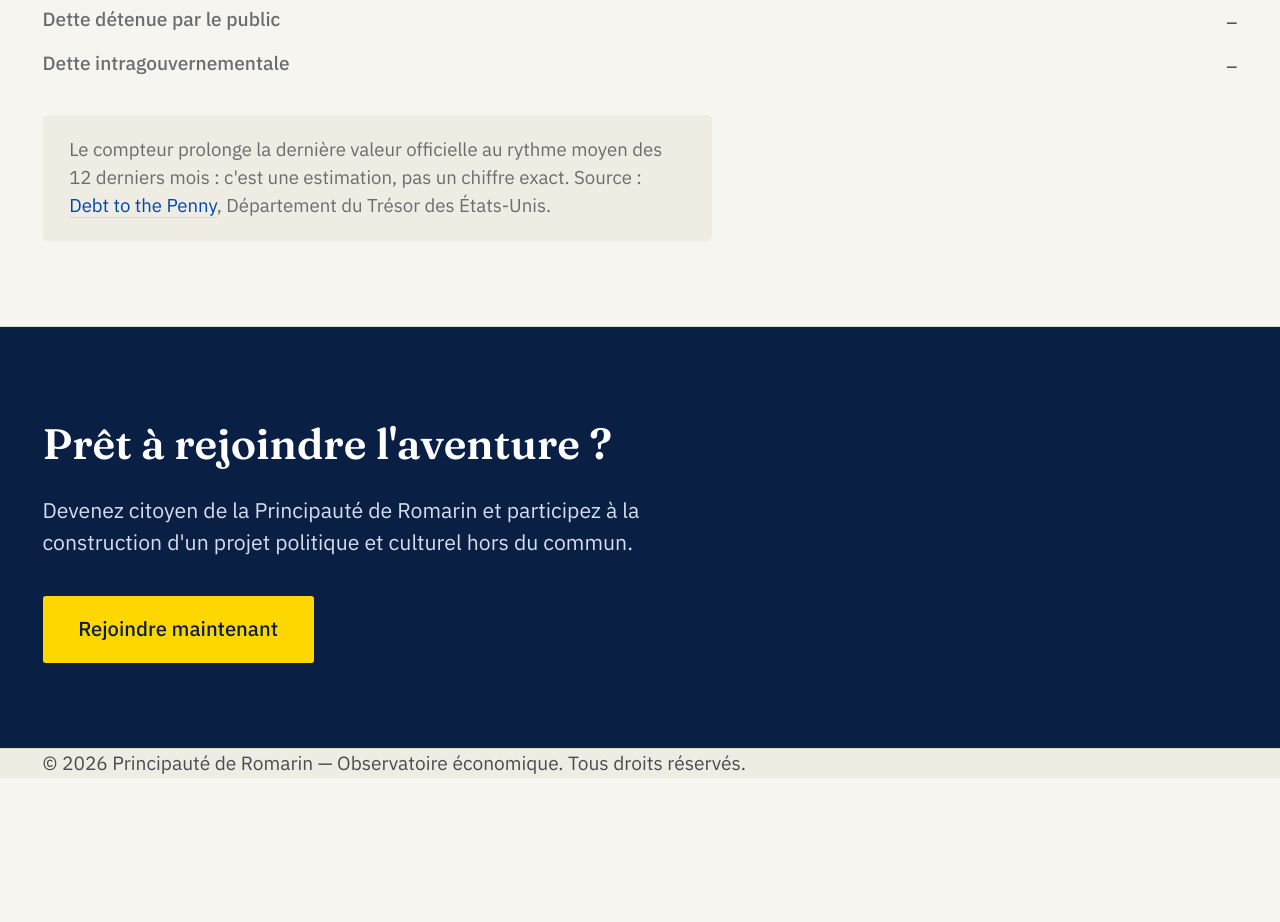
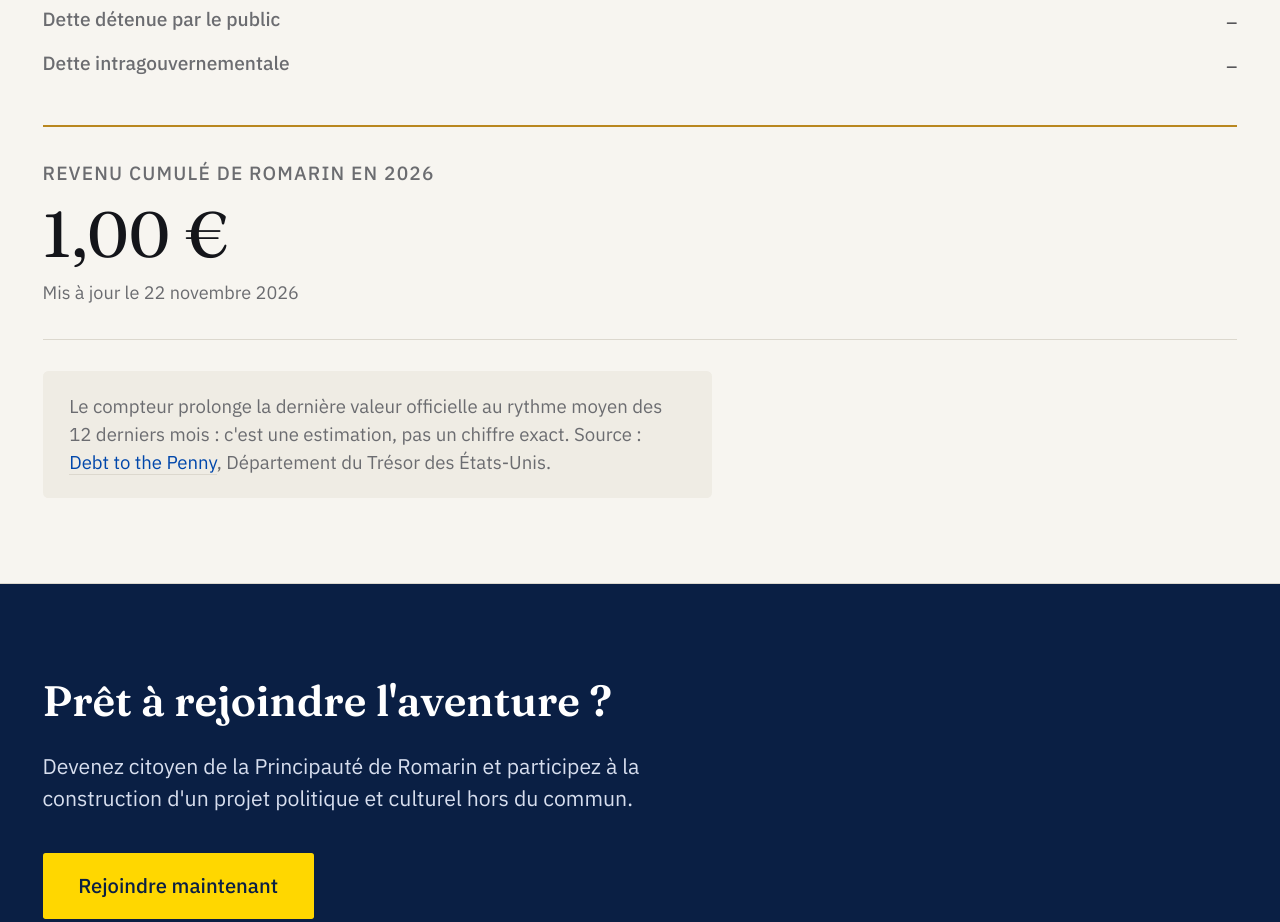
Before and after one commit to skyfoxt/principaute, a plain HTML site: page dette-americaine.html in a window 1280 px wide. Shown: the part 900-1822 px from the top of the page. Before the commit the page ends 1678 px from the top, so only its background shows below. Drawn offline with Linux system fonts and the light colour scheme; no server answers.

Commit message:
Update dette-americaine.html

```diff
--- a/dette-americaine.html
+++ b/dette-americaine.html
@@ -32,6 +32,11 @@
   dl{display:grid;grid-template-columns:auto 1fr;gap:.5rem 1.5rem;margin:32px 0 0;padding-top:24px;border-top:1px solid var(--line);}
   dt{color:#6b6c70;font-size:.9rem;font-weight:500;}
   dd{margin:0;text-align:right;font-variant-numeric:tabular-nums;font-family:var(--serif);font-size:1.05rem;color:var(--ink);}
+
+  .revenue{margin:32px 0 0;padding:24px 0;border-top:2px solid var(--gold);border-bottom:1px solid var(--line);}
+  .revenue-label{margin:0 0 8px;font-size:.9rem;font-weight:500;color:#6b6c70;text-transform:uppercase;letter-spacing:.06em;}
+  #revenue{margin:0;font-family:var(--serif);font-size:clamp(1.8rem,6vw,3rem);line-height:1.1;color:var(--ink);font-variant-numeric:tabular-nums lining-nums;overflow-wrap:anywhere;}
+  .revenue-date{margin:8px 0 0;font-size:.85rem;color:#6b6c70;}
 
   #status{margin:16px 0 0;color:var(--blue);padding:16px 20px;background:var(--paper-dim);border-left:3px solid var(--gold);border-radius:0 4px 4px 0;font-size:.9rem;}
   #status[hidden]{display:none;}
@@ -88,6 +93,13 @@
       <dt>Dette détenue par le public</dt><dd id="pub">–</dd>
       <dt>Dette intragouvernementale</dt><dd id="intra">–</dd>
     </dl>
+
+    <div class="revenue">
+      <p class="revenue-label">Revenu cumulé de Romarin en <span id="rev-year">–</span></p>
+      <p id="revenue">–</p>
+      <p class="revenue-date">Mis à jour le <span id="rev-date">–</span></p>
+    </div>
+
     <p class="note">Le compteur prolonge la dernière valeur officielle au rythme moyen des 12 derniers mois : c'est une estimation, pas un chiffre exact. Source : <a href="https://fiscaldata.treasury.gov/datasets/debt-to-the-penny/" target="_blank" rel="noopener">Debt to the Penny</a>, Département du Trésor des États-Unis.</p>
   </div>
 </section>
@@ -112,6 +124,16 @@ const $ = id => document.getElementById(id);
 const reduce = matchMedia('(prefers-reduced-motion: reduce)').matches;
 const day = s => Date.parse(s + 'T00:00:00Z');
 let timer;
+
+// ➜ À modifier à la main : montant cumulé de l'année (en euros) et date de mise à jour (AAAA-MM-JJ)
+const REVENU = { montant: 1, majLe: '2026-11-22' };
+
+(function () {
+  const eur = new Intl.NumberFormat('fr-FR', { style: 'currency', currency: 'EUR', maximumFractionDigits: 2 });
+  $('revenue').textContent = eur.format(REVENU.montant);
+  $('rev-year').textContent = REVENU.majLe.slice(0, 4);
+  $('rev-date').textContent = new Date(day(REVENU.majLe)).toLocaleDateString('fr-FR', { dateStyle: 'long', timeZone: 'UTC' });
+})();
 
 async function load() {
   clearInterval(timer);
```
